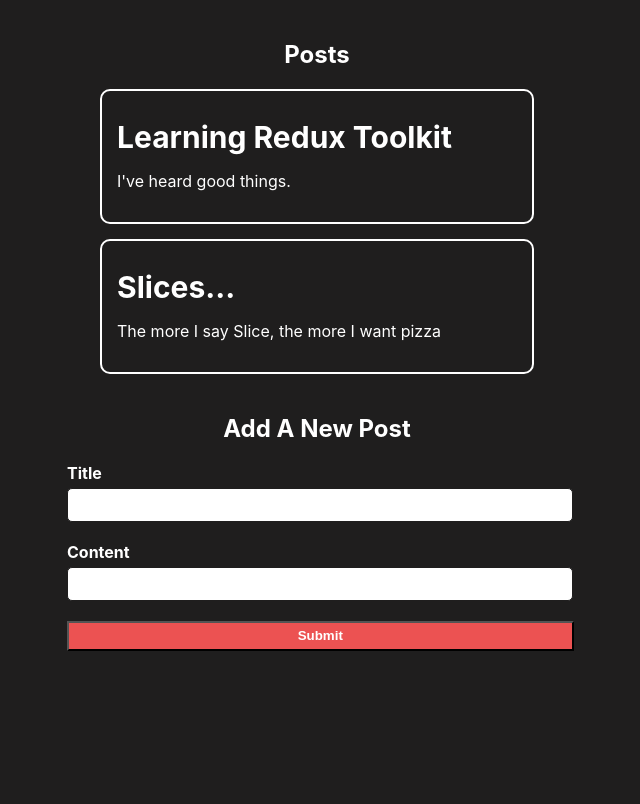
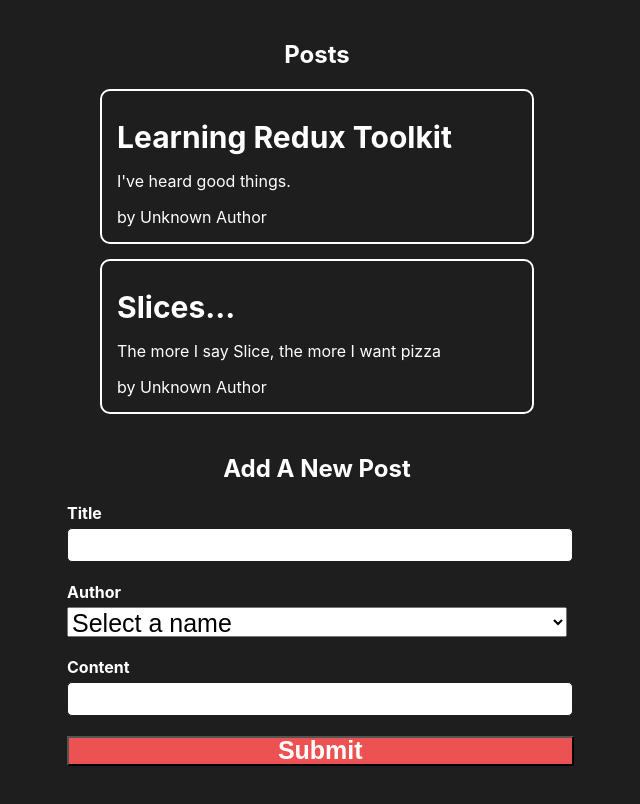
Before and after one commit to tagbochinedu/Bulletin-Board, a React (Create React App) app: page / in a window 1280 px wide. Shown: the top 804 px of the page, without its empty margins (323-963 px from the left). Built offline with nearby package versions, Linux system fonts and the light colour scheme.

Commit message:
new commit for users

```diff
--- a/src/Features/Post/AddPostForm.js
+++ b/src/Features/Post/AddPostForm.js
@@ -1,25 +1,27 @@
 import { useState } from "react";
 import { useDispatch, useSelector } from "react-redux";
 import { postAdd } from "./postSlice";
-import {selectAllPosts} from './postSlice'
-
+import { selectAllPosts } from "./postSlice";
+import { selectAllUsers } from "../Users/userSlice";
 
 const AddPostForm = () => {
   const [title, setTitle] = useState("");
   const [content, setContent] = useState("");
+  const [userId, setUserId] = useState("");
+  const posts = useSelector(selectAllPosts);
+  const users = useSelector(selectAllUsers);
   const dispatch = useDispatch();
-  const posts = useSelector(selectAllPosts);
 
   const formSubmitHandler = (e) => {
     e.preventDefault();
-    const body = {title, content };
+    const body = { title, content, userId };
     dispatch(postAdd(body));
-    setTitle('')
-    setContent('')
+    setTitle("");
+    setContent("");
   };
   return (
     <section className="form-container">
-      <h2 className='form-title'>Add A New Post</h2>
+      <h2 className="form-title">Add A New Post</h2>
       <form onSubmit={formSubmitHandler}>
         <div className="input-container">
           <label htmlFor="title">Title</label>
@@ -30,9 +32,30 @@
             value={title}
             onChange={(e) => {
               setTitle(e.target.value);
-              console.log(posts)
+
             }}
           />
+        </div>
+        <div className="input-container">
+          <label htmlFor="user Id">Author</label>
+          <select
+            value={userId}
+            id="user Id"
+            required
+            onChange={(e) => {
+              setUserId(e.target.value);
+            }}
+            className='input-select'
+          >
+            <option value=''>
+                Select a name
+              </option>
+            {users.map((user) => (
+              <option key={user.id} value={user.name}>
+                {user.name}
+              </option>
+            ))}
+          </select>
         </div>
         <div className="input-container">
           <label htmlFor="content">Content</label>
@@ -47,7 +70,9 @@
           />
         </div>
         <div className="btn-container">
-          <button type="submit" className='btn'>Submit</button>
+          <button type="submit" className="btn">
+            Submit
+          </button>
         </div>
       </form>
     </section>
--- a/src/Features/Post/PostList.js
+++ b/src/Features/Post/PostList.js
@@ -1,16 +1,21 @@
-import { useSelector} from "react-redux";
-import {selectAllPosts} from './postSlice'
+import { useSelector } from "react-redux";
+import { selectAllPosts } from "./postSlice";
+import { selectAllUsers } from "../Users/userSlice";
 
 const PostList = () => {
   const posts = useSelector(selectAllPosts);
+  const users = useSelector(selectAllUsers);
+
   return (
     <section>
-        <h2>Posts</h2>
+      <h2>Posts</h2>
       {posts.map((post) => {
+        const user = users.find((user) => user.name === post.userId);
         return (
-          <article key={post.id} className='post'>
+          <article key={post.id} className="post">
             <h3>{post.title}</h3>
             <p>{post.content.substring(0, 100)}</p>
+            <span>by {user ? post.userId : "Unknown Author"}</span>
           </article>
         );
       })}
--- a/src/Features/Post/postSlice.js
+++ b/src/Features/Post/postSlice.js
@@ -23,10 +23,10 @@
         state.push(action.payload);
       },
       //In the event that the action.payload has to be the mutated a bit, the prepare() callback is used to make additions or remove things from it.
-      prepare(title, content) {
+      prepare(body) {
         return {
           payload: {
-            id: nanoid(), title, content
+            id: nanoid(), title: body.title, content:body.content, userId:body.userId
           }
         }
       }
--- /dev/null
+++ b/src/Features/Users/userSlice.js
@@ -0,0 +1,19 @@
+import { createSlice } from "@reduxjs/toolkit";
+
+const initialState = [
+  { id: "0", name: "Chinedu" },
+  { id: "1", name: "John" },
+  { id: "2", name: "Tagbo" },
+];
+
+const userSlice = createSlice({
+  name: "user",
+  initialState,
+  reducers: {
+    addUser() {},
+  },
+});
+
+export const selectAllUsers = (state) => state.users
+export const { addUser } = userSlice.actions;
+export default userSlice.reducer
--- a/src/Store/Store.js
+++ b/src/Store/Store.js
@@ -1,9 +1,11 @@
 import { configureStore } from "@reduxjs/toolkit";
 import postReducer from "../Features/Post/postSlice";
-
+import userReducer from "../Features/Users/userSlice";
 
 //The postReducer is basically a slice(which is an object) containing a state and a bunch of actions which can alter it
 //the 'post:' is the name assigned to it within the store
 //The reducer is basically an object of all the slices which will be combined by the configureStore to create a rootReducer for the entire site. Basically converting those multiple slices into one the way we have in useReducer. It can also be a single function and if it is, the configureStore uses it directly as the root reducer
 //The configureStore basically creates the global state for the project by creating the rootReducer and adding middleware(I don't yet know what that is but I will find out) if yu provide it.
-export const store = configureStore({ reducer: { posts: postReducer } });
+export const store = configureStore({
+  reducer: { posts: postReducer, users: userReducer },
+});
--- a/src/index.css
+++ b/src/index.css
@@ -64,8 +64,18 @@
   width: 100%;
   outline: none;
   height: 30px;
+  font-size: 25px;
   border-radius: 5px;
   border: 1px solid rgb(31, 30, 30);
+  display: inline-flex;
+  align-items: center;
+}
+
+.input-select {
+  width: 100%;
+  height: 30px;
+  font-size: 25px;
+  outline: none;
 }
 
 .btn-container {
@@ -75,10 +85,15 @@
 .btn {
   width: 101.3%;
   height: 30px;
+  font-size: 25px;
+  padding: 0 0 10px 0 0;
   font-weight: bold;
   background-color: rgb(236, 82, 82);
   color: white;
   outline: none;
+  display: inline-flex;
+  align-items: center;
+  justify-content: center;
 }
 .btn:hover {
   background-color: rgb(241, 131, 131);
```
